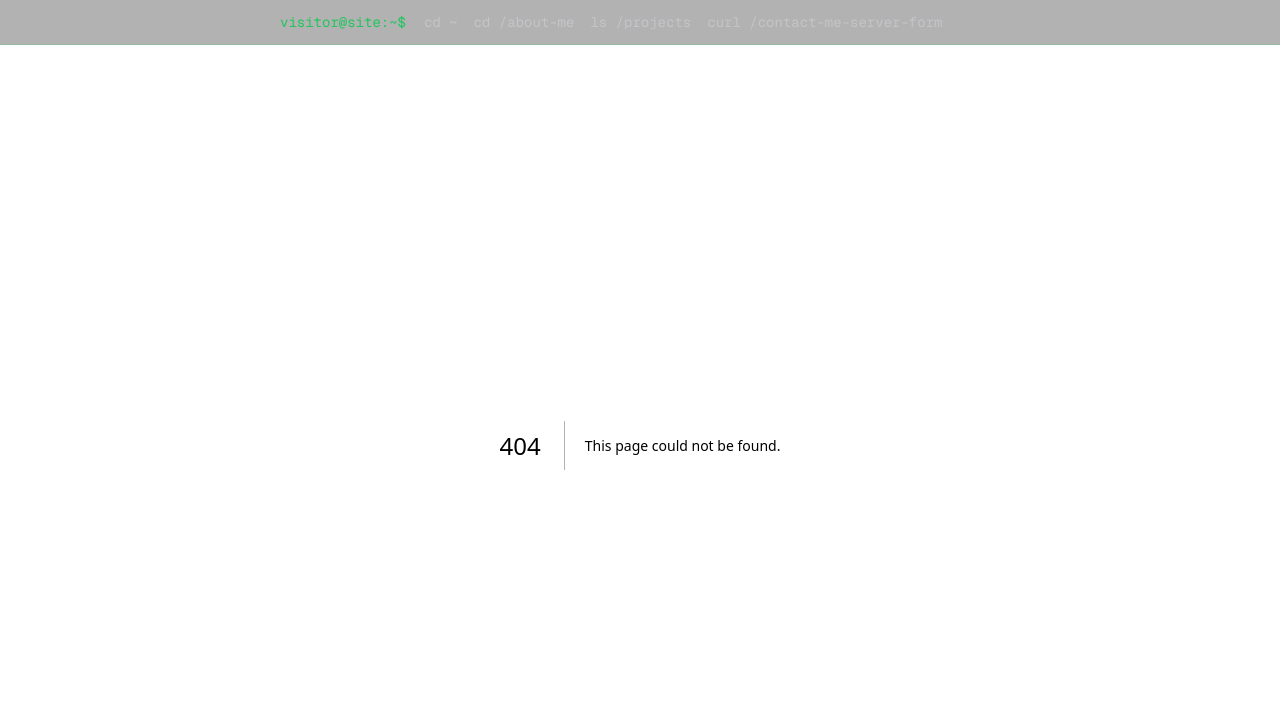
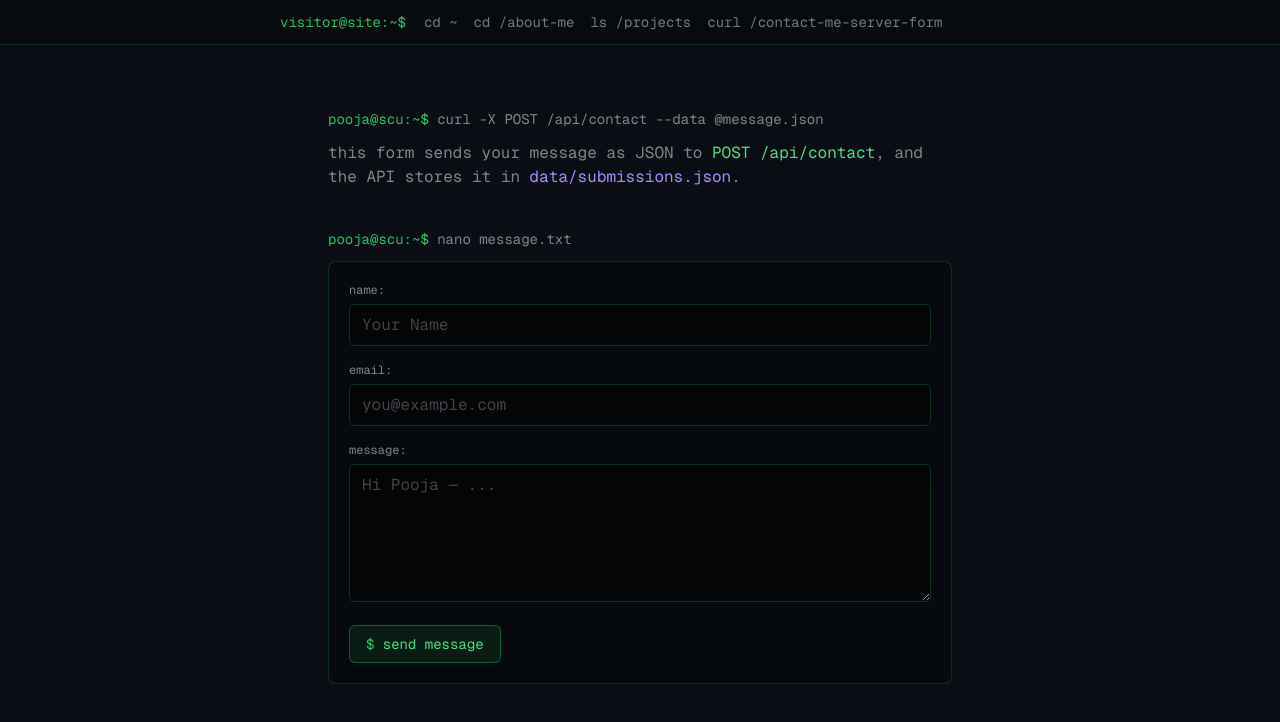
Before and after one commit to pshah13-collab/Pooja_Shah_Portfolio, a Next.js app: page /contact-me in a window 1280 px wide. Before the commit this address had no page. Shown: the top 722 px of the page. Built offline with nearby package versions, Linux system fonts and the light colour scheme.

Commit message:
Add /contact-me page backed by POST /api/contact

```diff
--- /dev/null
+++ b/app/api/contact/route.ts
@@ -0,0 +1,85 @@
+import { NextResponse } from "next/server";
+import { appendSubmission } from "@/lib/submissions";
+
+const EMAIL_RE = /^[^\s@]+@[^\s@]+\.[^\s@]+$/;
+
+const MAX_NAME = 100;
+const MAX_EMAIL = 200;
+const MAX_MESSAGE = 2000;
+
+function cleanField(
+  value: unknown,
+  label: string,
+  maxLength: number,
+): { ok: true; text: string } | { ok: false; error: string } {
+  if (typeof value !== "string") {
+    return { ok: false, error: `error: ${label} is required.` };
+  }
+  const text = value.trim();
+  if (!text) {
+    return { ok: false, error: `error: ${label} cannot be blank.` };
+  }
+  if (text.length > maxLength) {
+    return {
+      ok: false,
+      error: `error: ${label} must be at most ${maxLength} characters.`,
+    };
+  }
+  return { ok: true, text };
+}
+
+export async function POST(request: Request) {
+  let body: unknown;
+  try {
+    body = await request.json();
+  } catch {
+    return NextResponse.json(
+      {
+        error:
+          "error: expected a JSON body with name, email, and message fields.",
+      },
+      { status: 400 },
+    );
+  }
+
+  if (typeof body !== "object" || body === null) {
+    return NextResponse.json(
+      {
+        error:
+          "error: expected a JSON body with name, email, and message fields.",
+      },
+      { status: 400 },
+    );
+  }
+
+  const fields = body as Record<string, unknown>;
+
+  const name = cleanField(fields.name, "name", MAX_NAME);
+  if (!name.ok) {
+    return NextResponse.json({ error: name.error }, { status: 400 });
+  }
+
+  const email = cleanField(fields.email, "email", MAX_EMAIL);
+  if (!email.ok) {
+    return NextResponse.json({ error: email.error }, { status: 400 });
+  }
+  if (!EMAIL_RE.test(email.text)) {
+    return NextResponse.json(
+      { error: "error: please enter a valid email address." },
+      { status: 400 },
+    );
+  }
+
+  const message = cleanField(fields.message, "message", MAX_MESSAGE);
+  if (!message.ok) {
+    return NextResponse.json({ error: message.error }, { status: 400 });
+  }
+
+  const submission = await appendSubmission({
+    name: name.text,
+    email: email.text,
+    message: message.text,
+  });
+
+  return NextResponse.json(submission, { status: 201 });
+}
--- /dev/null
+++ b/app/contact-me/page.tsx
@@ -0,0 +1,25 @@
+import type { Metadata } from "next";
+import { Cmd } from "@/components/cmd";
+import { ContactApiForm } from "@/components/contact-api-form";
+
+export const metadata: Metadata = {
+  title: "Contact Me",
+};
+
+export default function ContactMePage() {
+  return (
+    <section className="mx-auto w-full max-w-2xl px-4 py-10 sm:px-6 sm:py-16">
+      <Cmd>curl -X POST /api/contact --data @message.json</Cmd>
+      <p className="text-sm text-foreground/60 sm:text-base">
+        this form sends your message as JSON to{" "}
+        <span className="text-accent-bright">POST /api/contact</span>, and the
+        API stores it in <span className="text-highlight">data/submissions.json</span>.
+      </p>
+
+      <div className="mt-10">
+        <Cmd>nano message.txt</Cmd>
+        <ContactApiForm />
+      </div>
+    </section>
+  );
+}
--- /dev/null
+++ b/components/contact-api-form.tsx
@@ -0,0 +1,137 @@
+"use client";
+
+import { useState } from "react";
+
+type Status = { type: "success" | "error"; text: string } | null;
+
+const inputClasses =
+  "w-full rounded-md border border-accent/25 bg-black/40 px-3 py-2 text-base text-foreground outline-none placeholder:text-foreground/30 focus:border-accent/60";
+
+export function ContactApiForm() {
+  const [status, setStatus] = useState<Status>(null);
+  const [sending, setSending] = useState(false);
+
+  async function handleSubmit(event: React.FormEvent<HTMLFormElement>) {
+    event.preventDefault();
+    const form = event.currentTarget;
+    const data = new FormData(form);
+    const payload = {
+      name: String(data.get("name") ?? "").trim(),
+      email: String(data.get("email") ?? "").trim(),
+      message: String(data.get("message") ?? "").trim(),
+    };
+
+    if (!payload.name || !payload.email || !payload.message) {
+      setStatus({ type: "error", text: "error: all fields are required." });
+      return;
+    }
+
+    setSending(true);
+    setStatus(null);
+
+    try {
+      const response = await fetch("/api/contact", {
+        method: "POST",
+        headers: { "Content-Type": "application/json" },
+        body: JSON.stringify(payload),
+      });
+      const body = await response.json().catch(() => null);
+
+      if (response.ok) {
+        setStatus({
+          type: "success",
+          text: `✔ message sent to /api/contact — saved with id ${body?.id ?? "(unknown)"}. I'll get back to you soon.`,
+        });
+        form.reset();
+      } else {
+        setStatus({
+          type: "error",
+          text: body?.error ?? `error: request failed with status ${response.status}.`,
+        });
+      }
+    } catch {
+      setStatus({
+        type: "error",
+        text: "error: could not reach /api/contact. is the server running?",
+      });
+    } finally {
+      setSending(false);
+    }
+  }
+
+  return (
+    <>
+      {status && (
+        <p
+          className={`rounded-lg border px-3 py-2 text-sm ${
+            status.type === "success"
+              ? "border-accent/40 bg-accent/10 text-accent-bright"
+              : "border-highlight/40 bg-highlight/10 text-highlight"
+          }`}
+        >
+          {status.text}
+        </p>
+      )}
+      <form
+        onSubmit={handleSubmit}
+        className="mt-3 space-y-4 rounded-lg border border-accent/20 bg-black/30 p-4 sm:p-5"
+        noValidate
+      >
+        <div>
+          <label htmlFor="api-name" className="mb-1.5 block text-xs text-foreground/60">
+            name:
+          </label>
+          <input
+            id="api-name"
+            name="name"
+            type="text"
+            required
+            maxLength={100}
+            autoComplete="name"
+            placeholder="Your Name"
+            className={inputClasses}
+          />
+        </div>
+        <div>
+          <label htmlFor="api-email" className="mb-1.5 block text-xs text-foreground/60">
+            email:
+          </label>
+          <input
+            id="api-email"
+            name="email"
+            type="email"
+            required
+            maxLength={200}
+            autoComplete="email"
+            placeholder="you@example.com"
+            className={inputClasses}
+          />
+        </div>
+        <div>
+          <label htmlFor="api-message" className="mb-1.5 block text-xs text-foreground/60">
+            message:
+          </label>
+          <textarea
+            id="api-message"
+            name="message"
+            required
+            maxLength={2000}
+            rows={5}
+            placeholder="Hi Pooja — ..."
+            className={`${inputClasses} resize-y`}
+          />
+        </div>
+        <button
+          type="submit"
+          disabled={sending}
+          className="rounded-md border border-accent/40 bg-accent/10 px-4 py-2 text-sm text-accent-bright transition-colors hover:bg-accent/20 disabled:cursor-not-allowed disabled:opacity-50"
+        >
+          <span className="text-accent" aria-hidden>
+            $
+          </span>{" "}
+          {sending ? "sending…" : "send message"}
+        </button>
+      </form>
+    </>
+  );
+}
```
